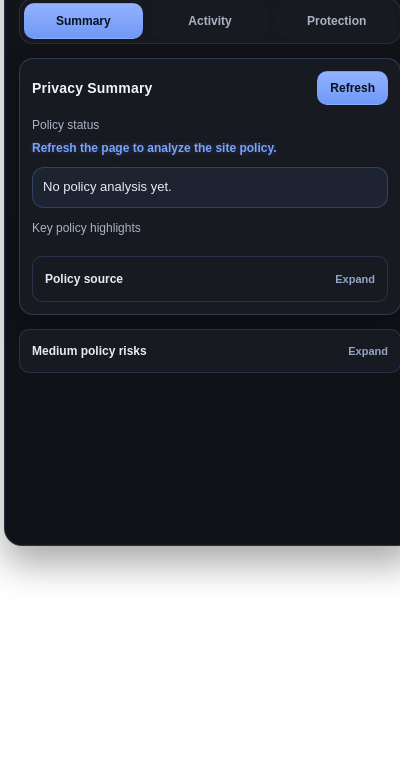
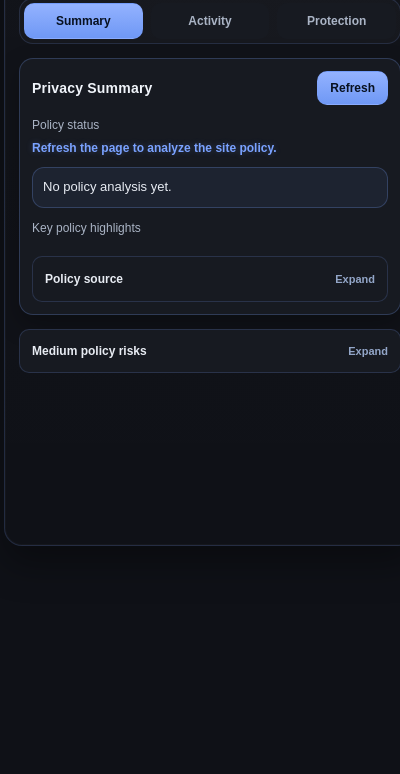
Before and after one commit to alfredomazon/Privacy-policy-analyzer, a browser extension: page popup.html in a window 400 px wide. Shown: the part 70-844 px from the top of the page. Drawn offline with Linux system fonts and the light colour scheme.

Commit message:
Remove white popup edge matte

```diff
--- a/package.json
+++ b/package.json
@@ -1,6 +1,6 @@
 {
   "name": "privacy-policy-analyzer",
-  "version": "0.1.5",
+  "version": "0.1.6",
   "private": true,
   "type": "module",
   "scripts": {
--- a/popup.css
+++ b/popup.css
@@ -57,7 +57,7 @@ body[data-risk-theme="yellow"] {
 
 html {
   margin: 0;
-  background: transparent;
+  background: var(--bg);
 }
 
 [hidden] {
@@ -70,7 +70,7 @@ body {
   min-height: 620px;
   padding: 4px;
   font-family: Arial, Helvetica, sans-serif;
-  background: transparent;
+  background: var(--bg);
   color: var(--text);
   overflow-x: hidden;
 }
```
Also changed, not shown: docs/CHROME_WEB_STORE_SUBMISSION.md (+1 -1 lines), manifest.json, 1 other file.
